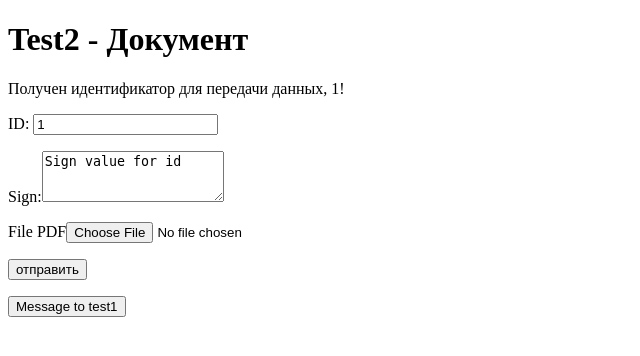
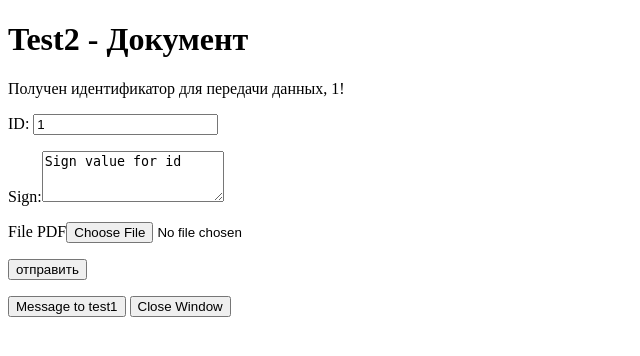
Before and after one commit to tttest25/docker-nginx, a PHP site: page /?myId=1 in a window 1280 px wide. Shown: the top 356 px of the page, without its empty margins (0-640 px from the left). Run offline with PHP 8.4, Linux system fonts and the light colour scheme.

Commit message:
working version

```diff
--- a/www/test2/index.php
+++ b/www/test2/index.php
@@ -87,6 +87,8 @@ EOT;
     </form>
 
     <input type=button onclick="sendMessage('Button click!!! from test2'); return false;" value="Message to test1"/>
+    <input type=button onclick="window.close();" value="Close Window"/>
+
 
 
 
```
Also changed, not shown: readme.txt, 15 other files.
